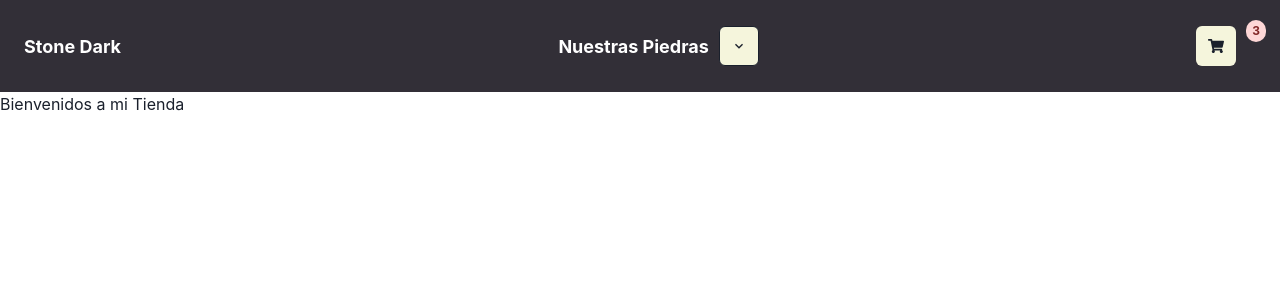
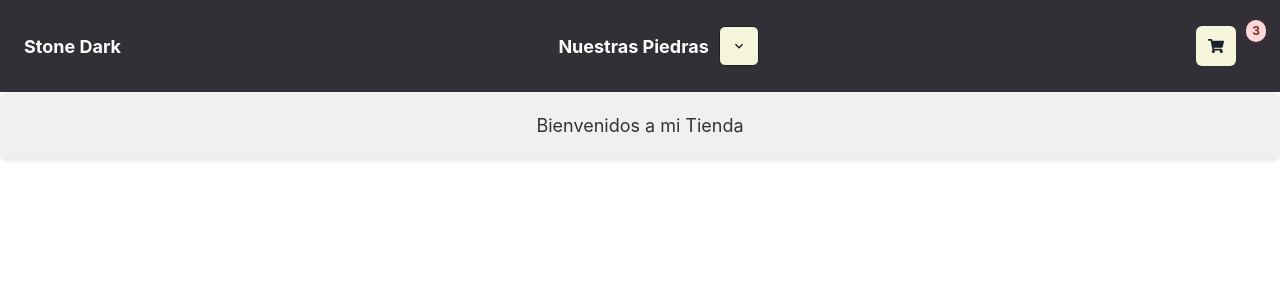
Before and after one commit to AleVVis/Preentrega2ViscontiReact, a React (Vite) app: page / in a window 1280 px wide. Shown: the top 300 px of the page. Built offline with nearby package versions, Linux system fonts and the light colour scheme.

Commit message:
markdown y ItemListContainer Styles

```diff
--- a/src/components/ItemListContainer.jsx
+++ b/src/components/ItemListContainer.jsx
@@ -2,7 +2,9 @@ import React from 'react'
 
 const ItemListContainer = ({greeting}) => {
   return (
+    <div className='item-list-container'>
     <p>{greeting}</p>
+    </div>
   )
 }
 
--- a/src/index.css
+++ b/src/index.css
@@ -37,3 +37,13 @@
   .menu .chakra-text {
     margin-right: 10px;
   }
+
+  .item-list-container {
+    background-color: #f0f0f0;
+    padding: 20px;
+    border-radius: 8px;
+    box-shadow: 0 2px 4px rgba(0, 0, 0, 0.1);
+    text-align: center;
+    font-size: 18px;
+    color: #333;
+  }
```
Also changed, not shown: 1 other file (tests, documents, lock files or other folders).
